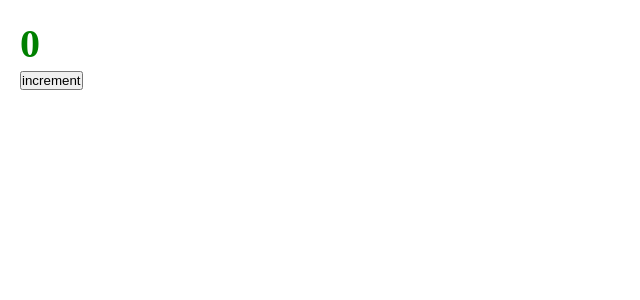
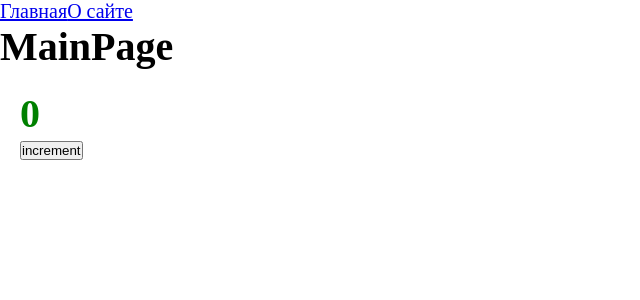
Before and after one commit to Timkogas/Big-product-project, a React app: page / in a window 1280 px wide. Shown: the top 300 px of the page, without its empty margins (0-640 px from the left). Built offline with nearby package versions, Linux system fonts and the light colour scheme.

Commit message:
Добавил роутинг, и разбил бандл на чанки

```diff
--- a/package.json
+++ b/package.json
@@ -14,6 +14,7 @@
     "@types/node": "^17.0.21",
     "@types/react": "^17.0.39",
     "@types/react-dom": "^17.0.11",
+    "@types/react-router-dom": "^5.3.3",
     "@types/webpack": "^5.28.0",
     "@types/webpack-dev-server": "^4.7.2",
     "css-loader": "^6.6.0",
@@ -31,6 +32,7 @@
   },
   "dependencies": {
     "react": "^17.0.2",
-    "react-dom": "^17.0.2"
+    "react-dom": "^17.0.2",
+    "react-router-dom": "^6.2.1"
   }
 }
--- a/src/App.tsx
+++ b/src/App.tsx
@@ -1,11 +1,25 @@
+import { Suspense } from "react";
+import { Link } from "react-router-dom";
+import { Route, Routes } from "react-router-dom";
 import Counter from "./components/Counter";
 import './index.scss'
+import { AboutPageAsync } from "./pages/AboutPage/AboutPage.async";
+import { MainPageAsync } from "./pages/MainPage/MainPage.async";
+
 
 function App() {
 
   return (
     <div className="app">
-      <Counter/>
+      <Link to={'/'}>Главная</Link>
+      <Link to={'/about'}>О сайте</Link>
+      <Suspense fallback={<div>Loading....</div>}>
+        <Routes>
+          <Route path={'/about'} element={<AboutPageAsync />} />
+          <Route path={'/'} element={<MainPageAsync />} />
+        </Routes>
+      </Suspense>
+      <Counter />
     </div>
   );
 }
--- a/src/index.tsx
+++ b/src/index.tsx
@@ -1,7 +1,10 @@
 import { render } from "react-dom";
+import { BrowserRouter } from "react-router-dom";
 import App from "./App";
 
 render(
-  <App />,
+  <BrowserRouter>
+    <App />
+  </BrowserRouter>,
   document.getElementById('root')
 )
--- /dev/null
+++ b/src/pages/AboutPage/AboutPage.async.tsx
@@ -0,0 +1,3 @@
+import { lazy } from 'react';
+
+export const AboutPageAsync  = lazy(() => import('./AboutPage'))
--- /dev/null
+++ b/src/pages/AboutPage/AboutPage.tsx
@@ -0,0 +1,10 @@
+
+function AboutPage() {
+  return (
+    <div>
+      <h1>AboutPage</h1>
+    </div>
+  );
+}
+
+export default AboutPage;
--- /dev/null
+++ b/src/pages/MainPage/MainPage.async.tsx
@@ -0,0 +1,3 @@
+import { lazy } from 'react';
+
+export const MainPageAsync = lazy(() => import('./MainPage'))
--- /dev/null
+++ b/src/pages/MainPage/MainPage.tsx
@@ -0,0 +1,10 @@
+
+function MainPage() {
+  return (
+    <div>
+      <h1>MainPage</h1>
+    </div>
+  );
+}
+
+export default MainPage;
--- a/tsconfig.json
+++ b/tsconfig.json
@@ -5,7 +5,7 @@
     // Однако это не означает, что теперь вовсе нельзя использовать any.
     // Это означает лишь, что в подобных ситуация разработчик должен явно писать any,
     "noImplicitAny": true,
-    "module": "es6",
+    "module": "ESNext",
     // В какую спецификацию компилируем: для поддержки большинства браузеров
     "target": "es5",
     "jsx": "react-jsx",
```
Also changed, not shown: 9 other files (tests, documents, lock files or other folders).
